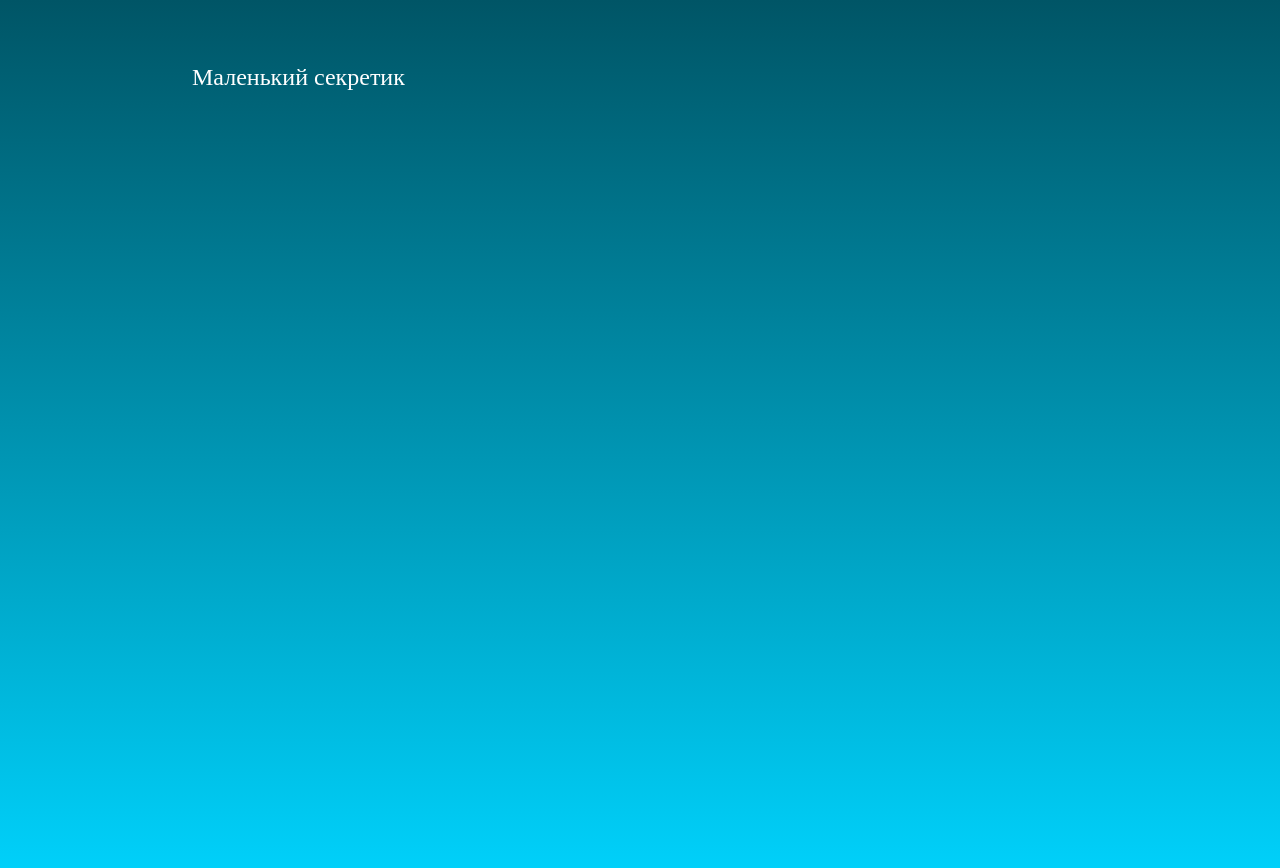
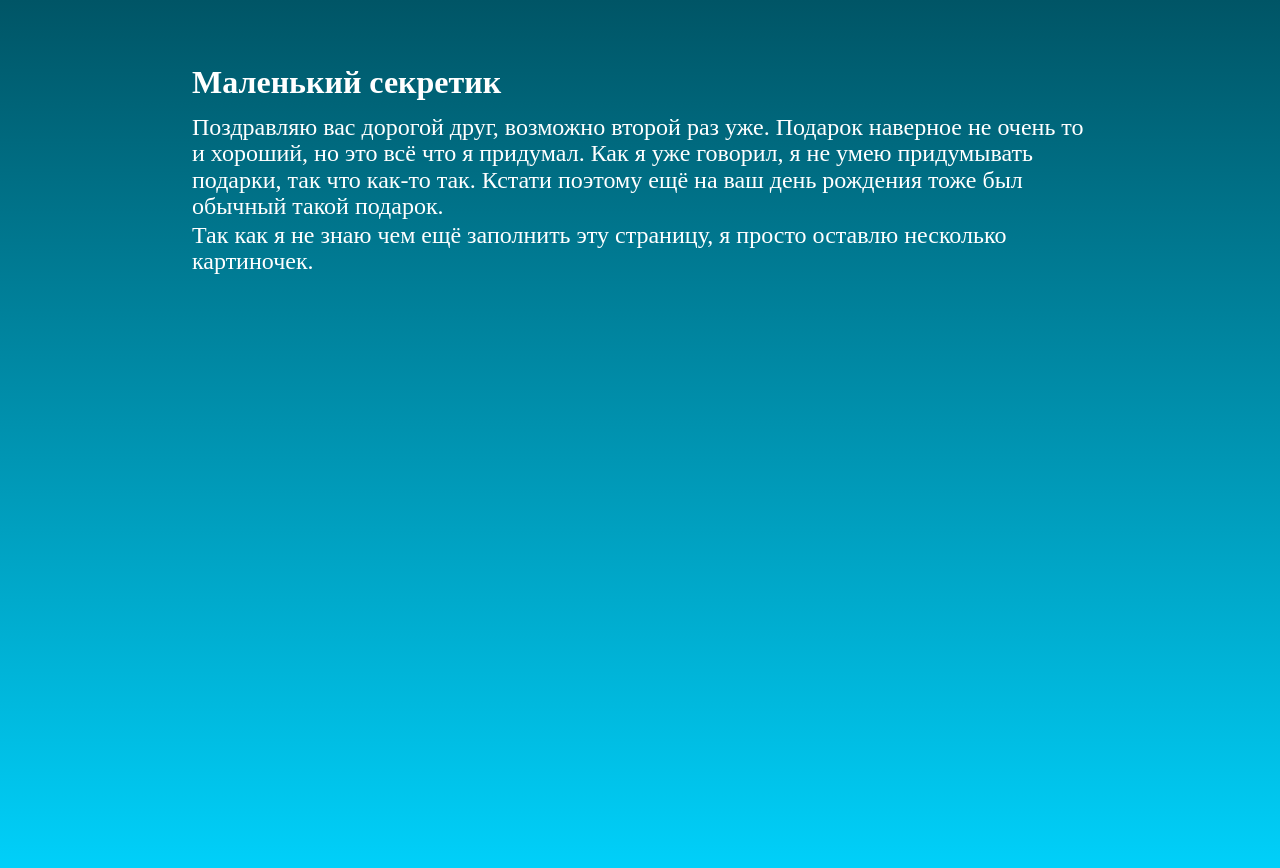
Before and after one commit to catink123/catink123.github.io, a Jekyll site: the page built from secret/index.html, in a window 1280 px wide. Shown: the top 868 px of the page. Built offline with Jekyll 4.4.1, drawn with Linux system fonts in a browser that asks for light colours; some web fonts are replaced.

Commit message:
Update index.html

```diff
--- a/secret/index.html
+++ b/secret/index.html
@@ -3,5 +3,7 @@ layout: secret
 title: Секретик
 ---
 <div class="blurb">
-<p>Маленький секретик</p>
+    <h2>Маленький секретик</h2>
+    <p>Поздравляю вас дорогой друг, возможно второй раз уже. Подарок наверное не очень то и хороший, но это всё что я придумал. Как я уже говорил, я не умею придумывать подарки, так что как-то так. Кстати поэтому ещё на ваш день рождения тоже был обычный такой подарок.</p>
+    <p>Так как я не знаю чем ещё заполнить эту страницу, я просто оставлю несколько картиночек.</p>
 </div>
```
